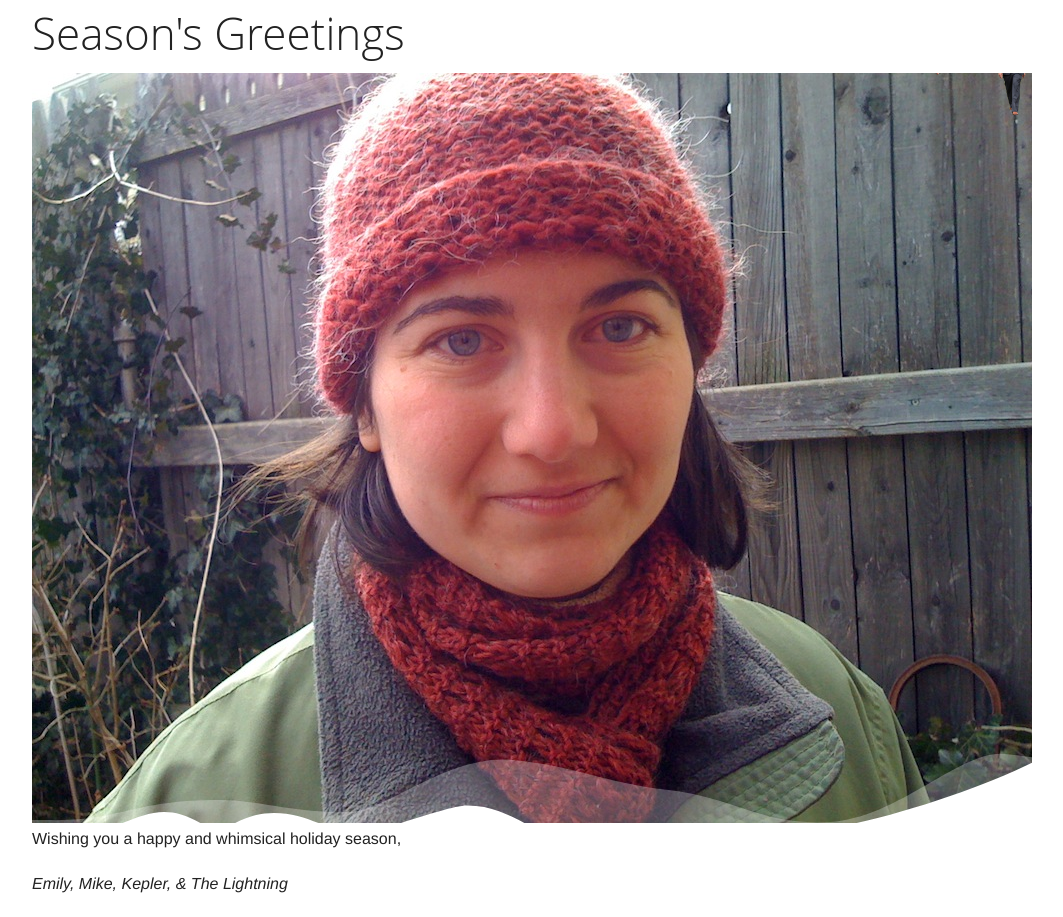
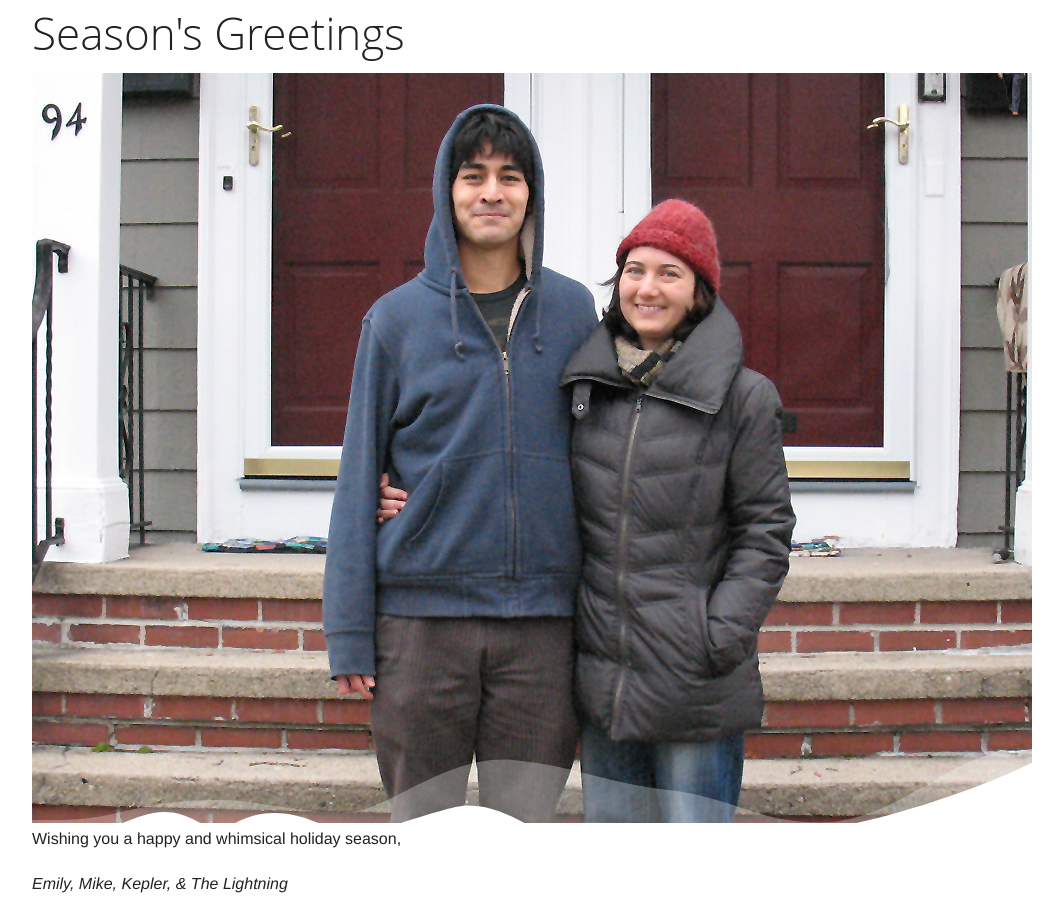
Before and after one commit to mrengy/xmas-ecard, a PHP site: page / in a window 1280 px wide. Shown: the whole page, without its empty margins (123-1186 px from the left). Run offline with PHP 8.4, Linux system fonts and the light colour scheme; some libraries are stand-ins or nearby versions.

Commit message:
reset to default background image

```diff
--- a/css/ecard.css
+++ b/css/ecard.css
@@ -1,5 +1,5 @@
 canvas#card{
 	background: #CCC;
-	background-image: url('../img/backgrounds/emily.ustach.jpg');
+	background-image: url('../img/backgrounds/default.jpg');
 	background-repeat: no-repeat;
 }
--- a/js/ecard.js
+++ b/js/ecard.js
@@ -106,7 +106,7 @@ $( document ).ready(function() {
 	var kepler4 = new Image();
 	kepler4.src = 'img/kepler4.png';
 	var k4x;
-	var k4y = 500;
+	var k4y = 510;
 	var k4w;
 	var k4h;
 	//set natural width and natural height once the image is loaded
```
